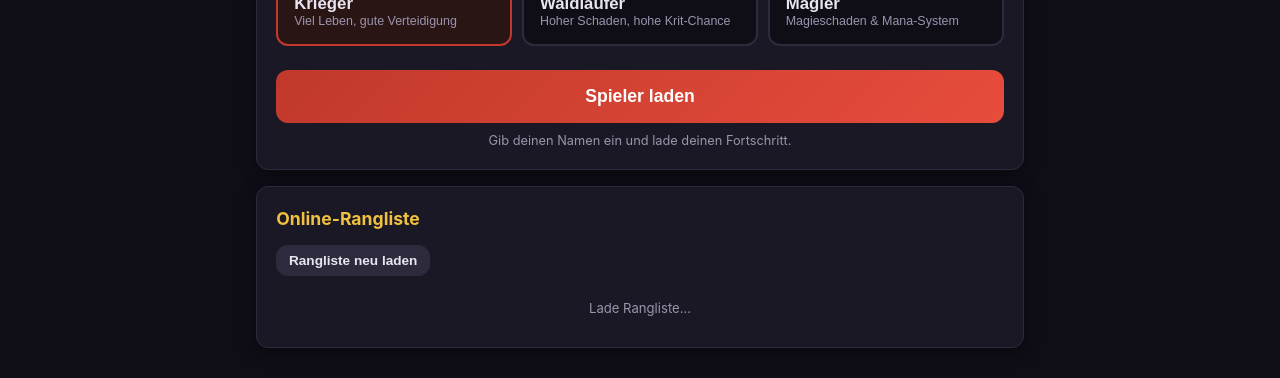
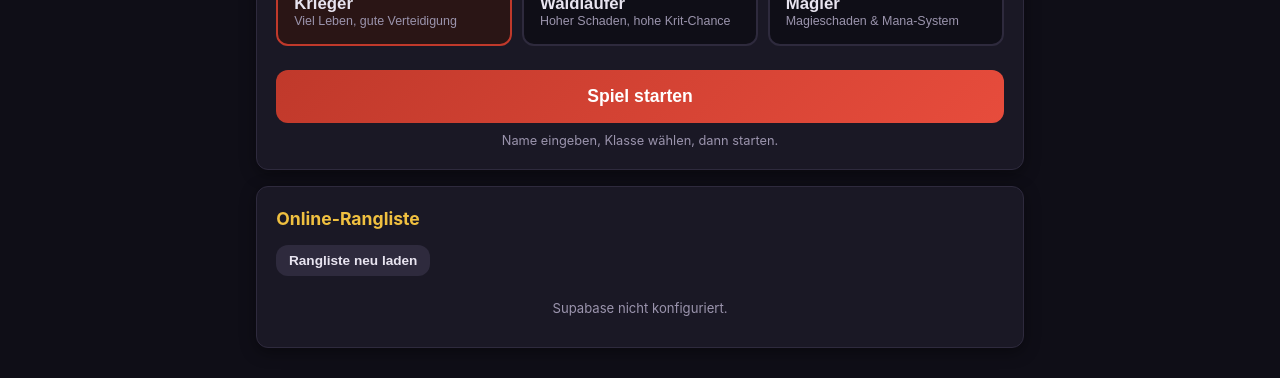
Before and after one commit to Thcjk/Dungeon-Loop, a plain HTML site: page index.html in a window 1280 px wide. Shown: the part 393-771 px from the top of the page. Drawn offline with nearby package versions, Linux system fonts and the light colour scheme.

Commit message:
Update button text and loading instructions in HTML

```diff
--- a/index.html
+++ b/index.html
@@ -41,8 +41,8 @@
         </button>
       </div>
 
-      <button type="button" class="btn btn-primary btn-large" id="btn-load-player">Spieler laden</button>
-      <p class="hint" id="load-hint">Gib deinen Namen ein und lade deinen Fortschritt.</p>
+      <button type="button" class="btn btn-primary btn-large" id="btn-load-player">Spiel starten</button>
+      <p class="hint" id="load-hint">Name eingeben, Klasse wählen, dann starten.</p>
     </section>
 
     <!-- Spielbereich -->
@@ -150,8 +150,7 @@
     <p>Dungeon Loop – Idle-RPG für GitHub Pages</p>
   </footer>
 
-  <!-- Supabase CDN -->
-  <script src="https://cdn.jsdelivr.net/npm/@supabase/supabase-js@2"></script>
+  <!-- script.js zuerst – funktioniert auch ohne Supabase CDN -->
   <script src="script.js"></script>
 </body>
 </html>
```
